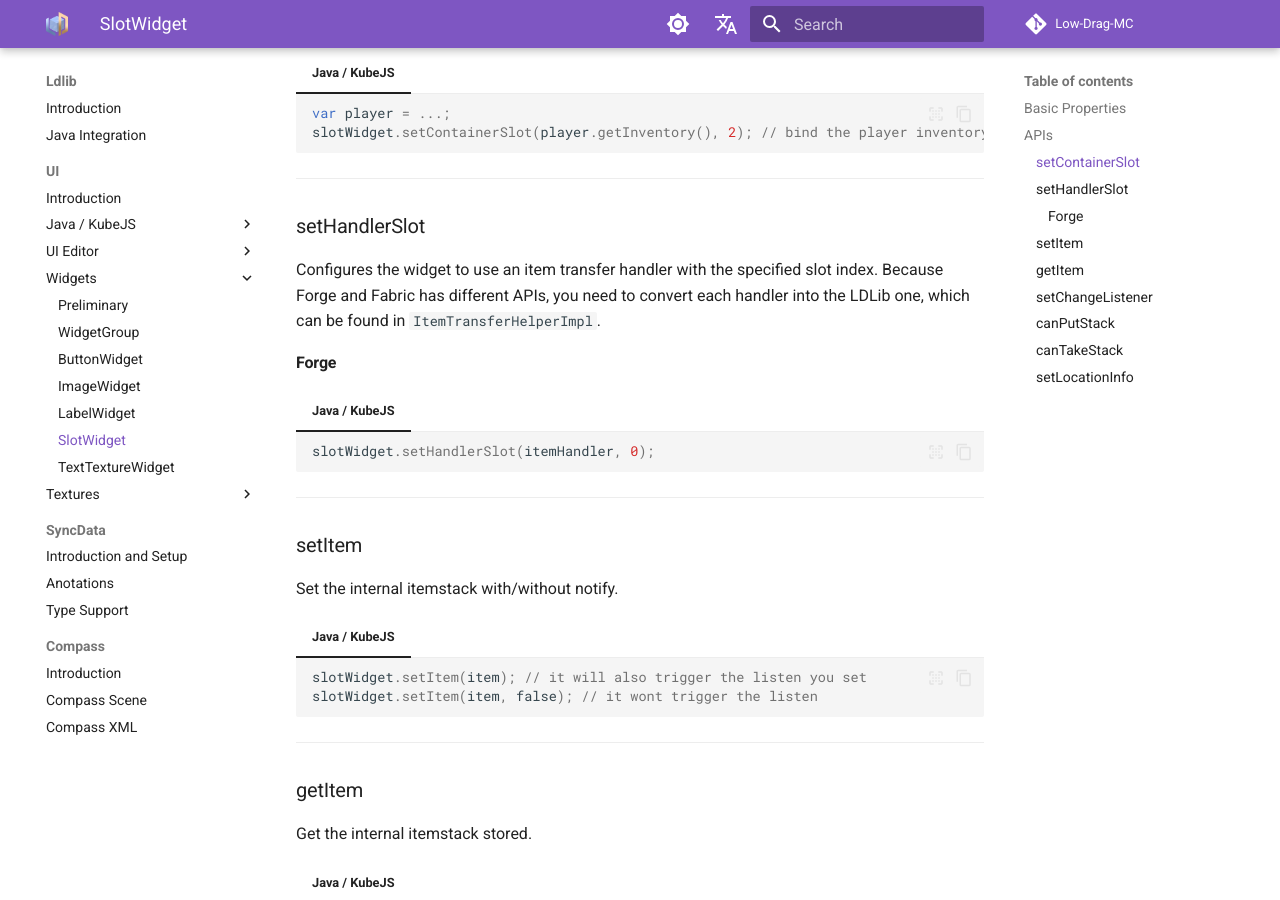
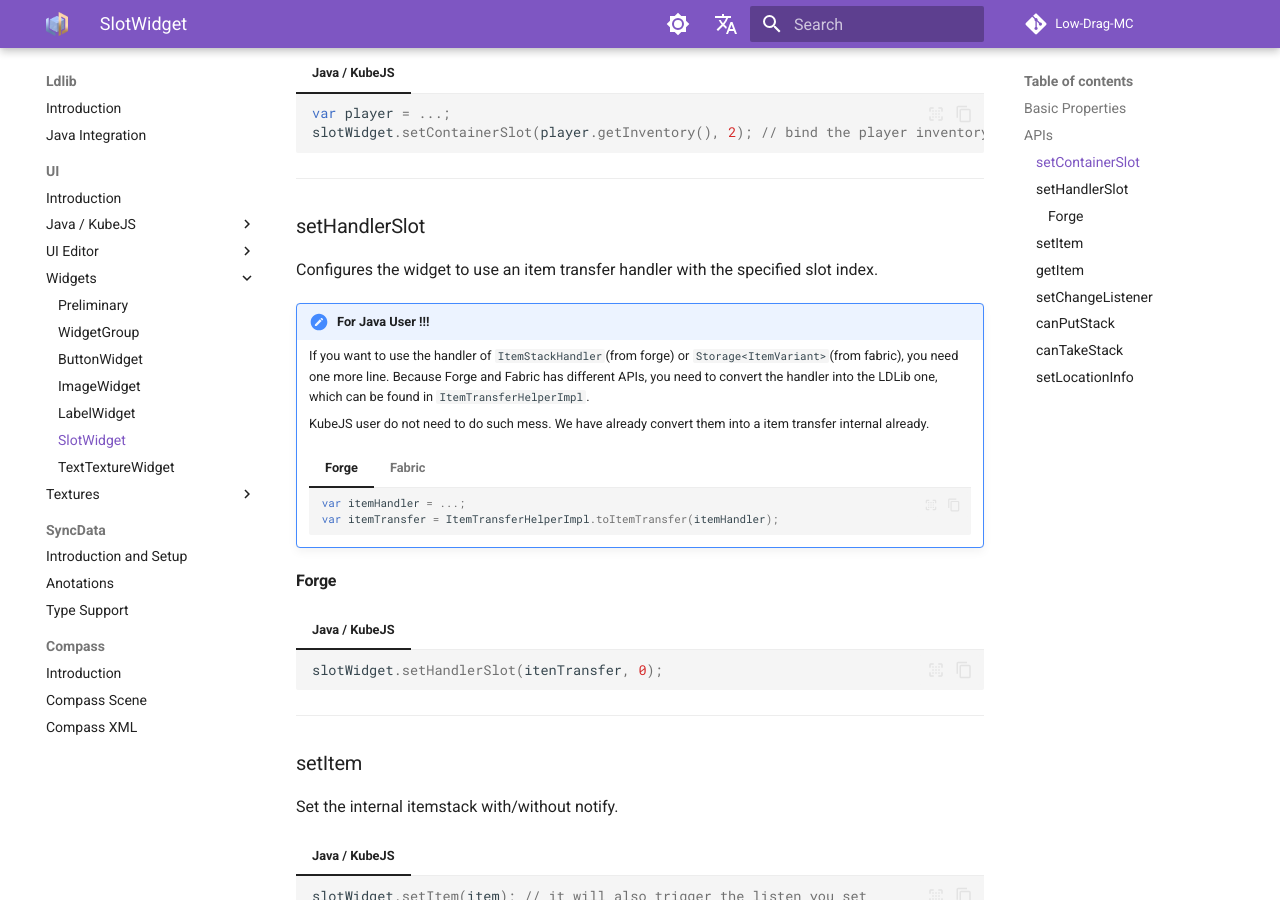
Before and after one commit to Tcat2000/LowDragMC-Doc, an MkDocs documentation site: the page built from docs/ldlib/ui/widget/Slot.md, in a window 1280 px wide and 900 px high, scrolled down 1050 px. Built offline with MkDocs 1.6.1 and Material for MkDocs 9.7.7, drawn with Linux system fonts in a browser that asks for light colours; comment, search, counter and statistics services are not loaded.

Commit message:
update profile

````diff
--- a/docs/ldlib/ui/widget/Slot.md
+++ b/docs/ldlib/ui/widget/Slot.md
@@ -35,14 +35,33 @@ Associates the widget with an inventory container by specifying the slot index.
 
 ### setHandlerSlot
 
-Configures the widget to use an item transfer handler with the specified slot index. Because Forge and Fabric has different APIs, you need to convert each handler into the LDLib one, which can be found in `ItemTransferHelperImpl`.
+Configures the widget to use an item transfer handler with the specified slot index.
+
+!!! note "For Java User !!!"
+    If you want to use the handler of `ItemStackHandler`(from forge) or `Storage<ItemVariant>`(from fabric), you need one more line. Because Forge and Fabric has different APIs, you need to convert the handler into the LDLib one, which can be found in `ItemTransferHelperImpl`.
+
+    KubeJS user do not need to do such mess. We have already convert them into a item transfer internal already.
+
+    === "Forge"
+
+        ``` java
+        var itemHandler = ...;
+        var itemTransfer = ItemTransferHelperImpl.toItemTransfer(itemHandler);
+        ```
+
+    === "Fabric"
+
+        ``` java
+        var storage = ...;
+        var itemTransfer = ItemTransferHelperImpl.toItemTransfer(storage);
+        ```
 
 #### Forge
 
 === "Java / KubeJS"
 
     ``` java
-    slotWidget.setHandlerSlot(itemHandler, 0);
+    slotWidget.setHandlerSlot(itenTransfer, 0);
     ```
 
 ---
````
Also changed, not shown: docs/index.md (+3 -0 lines), docs/assets/profile.png (added).
